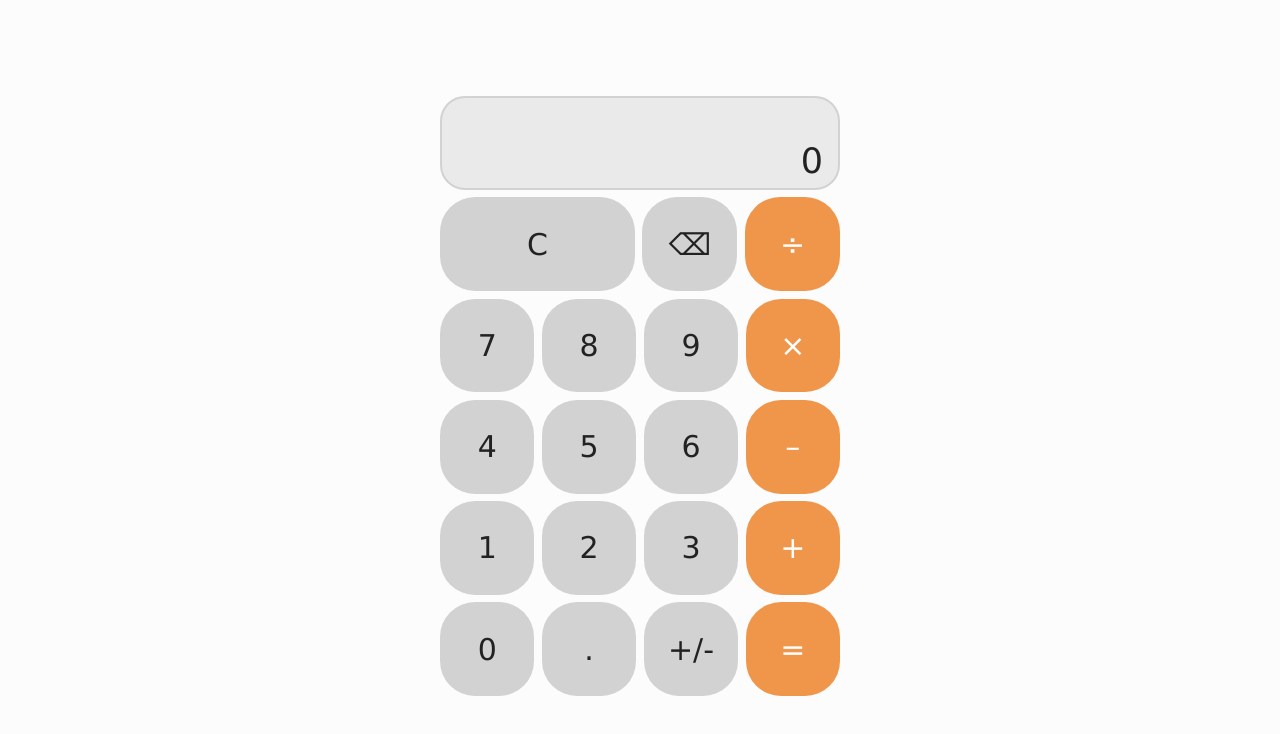
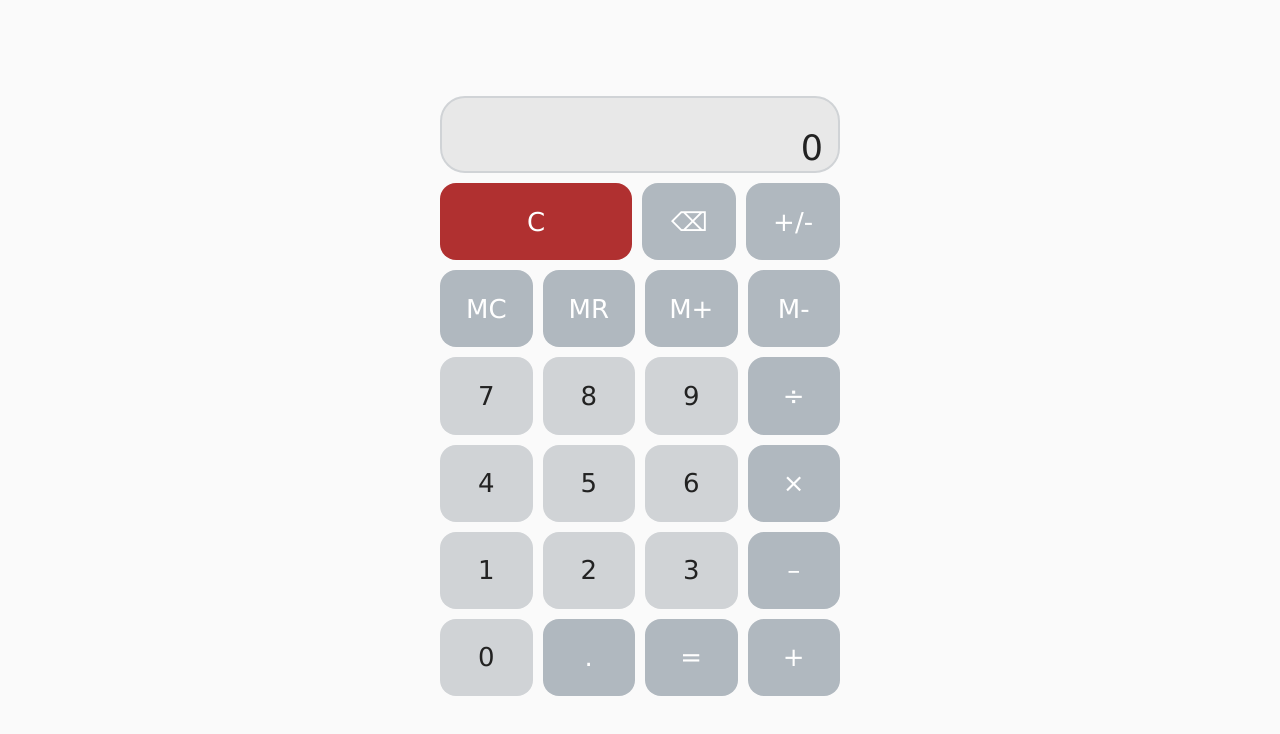
Before and after one commit to SindreBeba/calculator, a website built with Parcel: page src/index.html in a window 1280 px wide. Shown: the part 34-768 px from the top of the page. Built offline with nearby package versions, Linux system fonts and the light colour scheme.

Commit message:
Added memory buttons, fixes #6

```diff
--- a/src/button.js
+++ b/src/button.js
@@ -11,6 +11,10 @@ export const Button = Object.freeze({
   EQUALS: "equals",
   DECIMAL: "decimal",
   SIGN: "sign",
+  MEMORY_CLEAR: "memory-clear",
+  MEMORY_RECALL: "memory-recall",
+  MEMORY_PLUS: "memory-plus",
+  MEMORY_MINUS: "memory-minus",
 
   isOperator(value) {
     return [this.ADD, this.SUBTRACT, this.MULTIPLY, this.DIVIDE].includes(
--- a/src/calculator.js
+++ b/src/calculator.js
@@ -18,6 +18,7 @@ const calculatorService = interpret(CalculatorMachine).onTransition((state) => {
       `1st Operand: ${context.firstOperand} \n` +
       `2nd Operand: ${context.secondOperand} \n` +
       `Result:      ${context.result} \n` +
+      `Memory:      ${context.memory} \n` +
       `Operator:    ${context.selectedOperator} \n` +
       `Display:     ${context.display}`
   );
@@ -69,6 +70,14 @@ function convertButtonValueToEventName(buttonValue) {
       return "SIGN";
     case Button.CLEAR == buttonValue:
       return "CLEAR";
+    case Button.MEMORY_CLEAR == buttonValue:
+      return "MEMORY_CLEAR";
+    case Button.MEMORY_RECALL == buttonValue:
+      return "MEMORY_RECALL";
+    case Button.MEMORY_PLUS == buttonValue:
+      return "MEMORY_PLUS";
+    case Button.MEMORY_MINUS == buttonValue:
+      return "MEMORY_MINUS";
     default:
       return undefined;
   }
--- a/src/calculator.scss
+++ b/src/calculator.scss
@@ -2,24 +2,25 @@
 
 /* Color variables */
 
-$background-color: #fcfcfc;
-$output-bg-color: #eaeaea;
-$btn-color: #d2d2d2;
+$background-color: #fafafa;
+$output-bg-color: #e8e8e8;
+$btn-color: #d0d3d6;
 $header-bg-color: #444444;
 $text-color: #222222;
-$btn-alt-color: rgb(240, 150, 75);
+$btn-alt-color: #b0b8bf;
+$btn-red-color: #b03030;
 
 /* Size variables */
 $site-header-margin-bottom: 30px;
 $calc-height: 600px;
 $calc-width: 400px;
-$calc-gap: 7.5px;
+$calc-gap: 10px;
 $output-padding: 15px;
 $output-border-radius: 25px;
 $operation-font-size: 18px;
 $result-font-size: 35px;
-$btn-border-radius: 35px;
-$btn-font-size: 30px;
+$btn-border-radius: 16px;
+$btn-font-size: 26px;
 
 $vw-scale: math.div(131.25vw,600px);
 $vh-scale: math.div(85vh,600px);
@@ -153,17 +154,30 @@ body {
     flex: 2.05;
 }
 
-.btn:last-child {
+.btn-alt {
     background-color: $btn-alt-color;
     color: white;
 }
 
-.btn:last-child:hover {
+.btn-alt:hover {
     background-color: lighten($btn-alt-color, 5);
 }
 
-.btn:last-child:active {
+.btn-alt:active {
     background-color: darken($btn-alt-color, 5);
+}
+
+.btn-red {
+    background-color: $btn-red-color;
+    color: white;
+}
+
+.btn-red:hover {
+    background-color: lighten($btn-red-color, 5);
+}
+
+.btn-red:active {
+    background-color: darken($btn-red-color, 5);
 }
 
 @media (max-width: 457px) and (max-aspect-ratio: 2/3) {
@@ -248,7 +262,8 @@ body {
     $background-color: #262626;
     $output-bg-color: #2f2f2f;
     $btn-color: #3b3b3b;
-    $btn-alt-color: darken($btn-alt-color, 25);
+    $btn-alt-color: #505050;
+    $btn-red-color: #702020;
     $text-color: #fcfcfc;
 
     background-color: $background-color;
@@ -272,15 +287,27 @@ body {
         background-color: darken($btn-color, 5);
     }
 
-    .btn:last-child {
+    .btn-alt {
         background-color: $btn-alt-color;
     }
 
-    .btn:last-child:hover {
+    .btn-alt:hover {
         background-color: lighten($btn-alt-color, 5);
     }
 
-    .btn:last-child:active {
+    .btn-alt:active {
         background-color: darken($btn-alt-color, 5);
     }
+
+    .btn-red {
+        background-color: $btn-red-color;
+    }
+
+    .btn-red:hover {
+        background-color: lighten($btn-red-color, 5);
+    }
+
+    .btn-red:active {
+        background-color: darken($btn-red-color, 5);
+    }
 }
--- a/src/calculatorState.js
+++ b/src/calculatorState.js
@@ -61,6 +61,7 @@ export const CalculatorMachine = createMachine(
       firstOperand: undefined,
       secondOperand: undefined,
       result: undefined,
+      memory: undefined,
       selectedOperator: undefined,
       display: "0",
     },
@@ -94,6 +95,18 @@ export const CalculatorMachine = createMachine(
           CLEAR: {
             actions: ["resetAll"],
           },
+          MEMORY_CLEAR: {
+            actions: ["resetMemory"],
+          },
+          MEMORY_RECALL: {
+            actions: ["setDisplayToMemory"],
+          },
+          MEMORY_PLUS: {
+            actions: ["addToMemory"],
+          },
+          MEMORY_MINUS: {
+            actions: ["subtractDisplayFromMemory"],
+          },
         },
       },
 
@@ -119,6 +132,18 @@ export const CalculatorMachine = createMachine(
           CLEAR: {
             target: "editFirstOperand",
             actions: ["resetAll"],
+          },
+          MEMORY_CLEAR: {
+            actions: ["resetMemory"],
+          },
+          MEMORY_RECALL: {
+            actions: ["setDisplayToMemory"],
+          },
+          MEMORY_PLUS: {
+            actions: ["addToMemory"],
+          },
+          MEMORY_MINUS: {
+            actions: ["subtractDisplayFromMemory"],
           },
         },
       },
@@ -158,6 +183,18 @@ export const CalculatorMachine = createMachine(
             target: "editFirstOperand",
             actions: ["resetAll"],
           },
+          MEMORY_CLEAR: {
+            actions: ["resetMemory"],
+          },
+          MEMORY_RECALL: {
+            actions: ["setDisplayToMemory"],
+          },
+          MEMORY_PLUS: {
+            actions: ["addToMemory"],
+          },
+          MEMORY_MINUS: {
+            actions: ["subtractDisplayFromMemory"],
+          },
         },
       },
 
@@ -191,6 +228,20 @@ export const CalculatorMachine = createMachine(
           CLEAR: {
             target: "editFirstOperand",
             actions: ["resetAll"],
+          },
+          MEMORY_CLEAR: {
+            actions: ["resetMemory"],
+          },
+          MEMORY_RECALL: {
+            actions: ["setDisplayToMemory"],
+          },
+          MEMORY_PLUS: {
+            cond: "noError",
+            actions: ["addToMemory"],
+          },
+          MEMORY_MINUS: {
+            cond: "noError",
+            actions: ["subtractDisplayFromMemory"],
           },
         },
       },
@@ -252,6 +303,12 @@ export const CalculatorMachine = createMachine(
             ? "-" + context.display
             : context.display.slice(1),
       }),
+      setDisplayToMemory: assign({
+        display: (context) =>
+          context.memory
+            ? context.memory.toSignificantDigits(15).toString()
+            : context.display,
+      }),
 
       // Save actions //////////////////////////////////////////////////////////
 
@@ -267,6 +324,24 @@ export const CalculatorMachine = createMachine(
       saveResultAsFirstOperand: assign({
         firstOperand: (context) => context.result,
         result: () => undefined,
+      }),
+      addToMemory: assign({
+        memory: (context) => {
+          let memoryValue = context.memory ? context.memory : new Decimal(0);
+          let addValue = context.result
+            ? context.result
+            : new Decimal(context.display);
+          return calculate(memoryValue, addValue, Button.ADD);
+        },
+      }),
+      subtractDisplayFromMemory: assign({
+        memory: (context) => {
+          let memoryValue = context.memory ? context.memory : new Decimal(0);
+          let subtractValue = context.result
+            ? context.result
+            : new Decimal(context.display);
+          return calculate(memoryValue, subtractValue, Button.SUBTRACT);
+        },
       }),
 
       // Reset actions /////////////////////////////////////////////////////////
@@ -289,6 +364,9 @@ export const CalculatorMachine = createMachine(
       }),
       resetDisplay: assign({
         display: () => "0",
+      }),
+      resetMemory: assign({
+        memory: () => undefined,
       }),
 
       // Execute actions ///////////////////////////////////////////////////////
--- a/src/index.html
+++ b/src/index.html
@@ -26,33 +26,39 @@
                 </div>
             </div>
             <div class="calc-row">
-                <button class="btn btn-xl" value="clear">C</button>
-                <button class="btn" value="back">⌫</button>
-                <button class="btn" value="divide">÷</button>
+                <button class="btn btn-xl btn-red" value="clear">C</button>
+                <button class="btn btn-alt" value="back">⌫</button>
+                <button class="btn btn-alt" value="sign">+/-</button>
+            </div>
+            <div class="calc-row">
+                <button class="btn btn-alt" value="memory-clear">MC</button>
+                <button class="btn btn-alt" value="memory-recall">MR</button>
+                <button class="btn btn-alt" value="memory-plus">M+</button>
+                <button class="btn btn-alt" value="memory-minus">M-</button>
             </div>
             <div class="calc-row">
                 <button class="btn" value="7">7</button>
                 <button class="btn" value="8">8</button>
                 <button class="btn" value="9">9</button>
-                <button class="btn" value="multiply">×</button>
+                <button class="btn btn-alt" value="divide">÷</button>
             </div>
             <div class="calc-row">
                 <button class="btn" value="4">4</button>
                 <button class="btn" value="5">5</button>
                 <button class="btn" value="6">6</button>
-                <button class="btn" value="subtract">–</button>
+                <button class="btn btn-alt" value="multiply">×</button>
             </div>
             <div class="calc-row">
                 <button class="btn" value="1">1</button>
                 <button class="btn" value="2">2</button>
                 <button class="btn" value="3">3</button>
-                <button class="btn" value="add">+</button>
+                <button class="btn btn-alt" value="subtract">–</button>
             </div>
             <div class="calc-row">
                 <button class="btn" value="0">0</button>
-                <button class="btn" value="decimal">.</button>
-                <button class="btn" value="sign">+/-</button>
-                <button class="btn" value="equals">=</button>
+                <button class="btn btn-alt" value="decimal">.</button>
+                <button class="btn btn-alt" value="equals">=</button>
+                <button class="btn btn-alt" value="add">+</button>
             </div>
         </div>
         <footer></footer>
```
